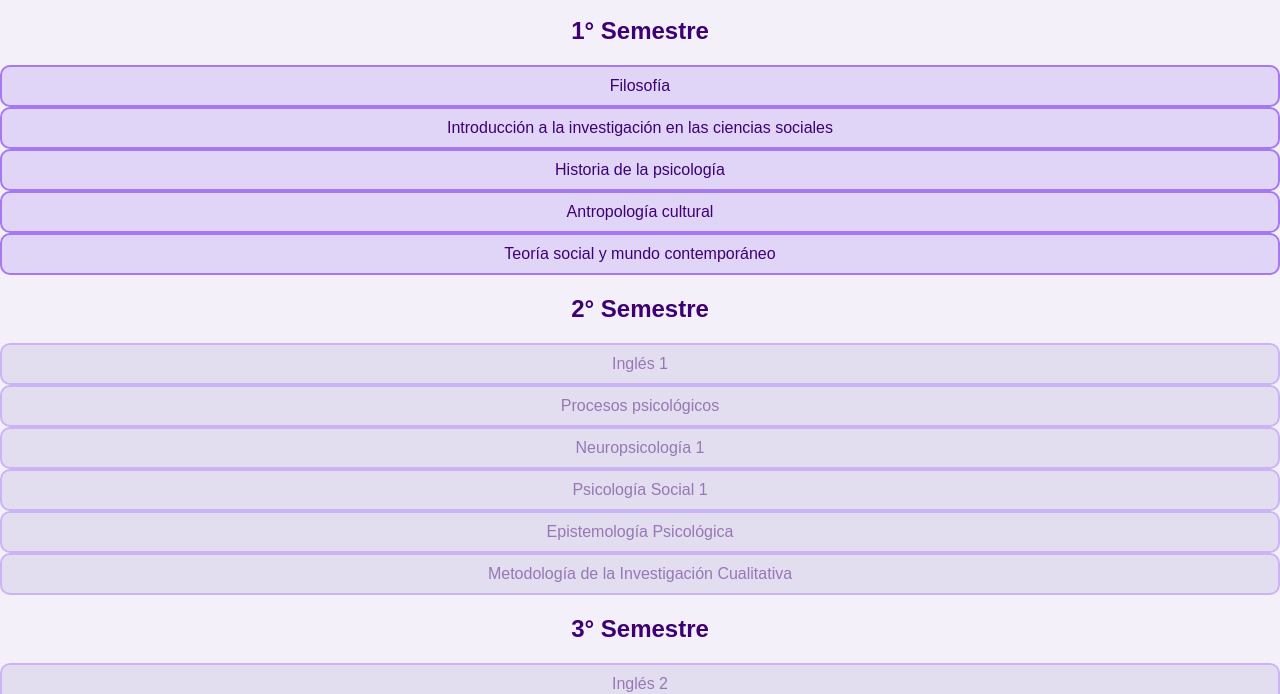
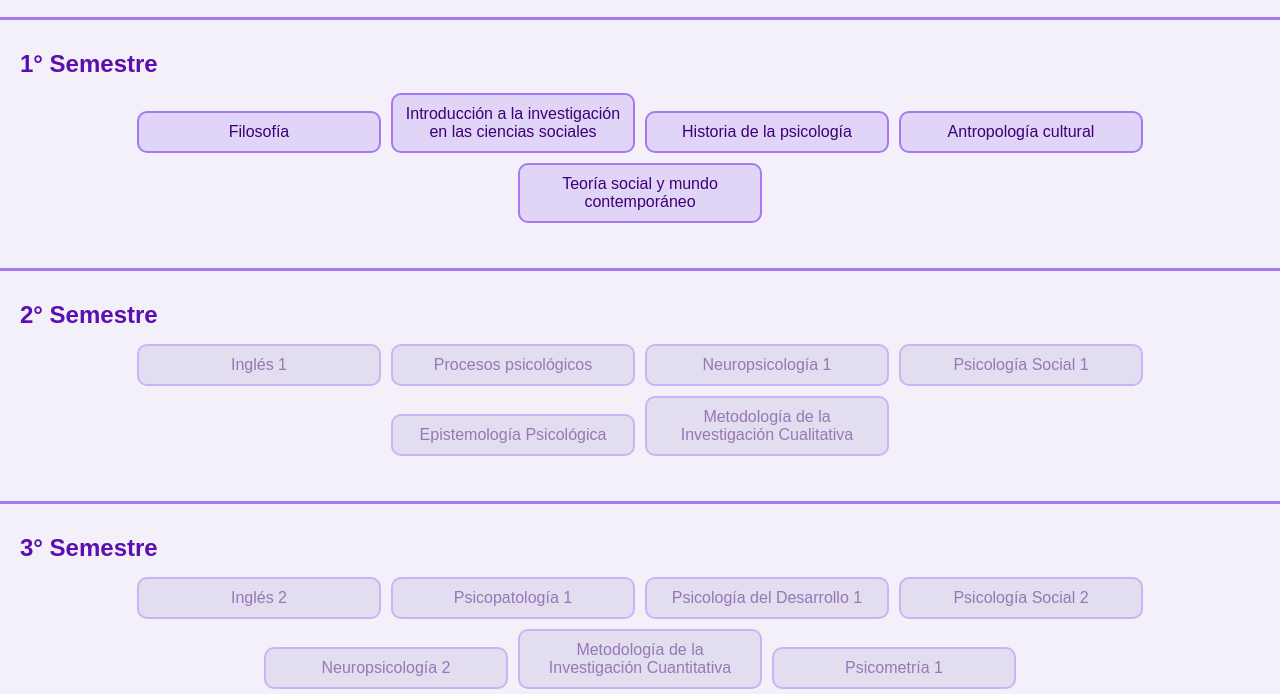
Before and after one commit to javitaignacia/Malla-Curricular-Psico, a plain HTML site: page index.html in a window 1280 px wide. Shown: the part 101-795 px from the top of the page. Drawn offline with Linux system fonts and the light colour scheme.

Commit message:
Update styles.css

```diff
--- a/styles.css
+++ b/styles.css
@@ -23,6 +23,24 @@ h1 {
   margin: auto;
 }
 
+.semester {
+  margin-bottom: 30px;
+  padding: 10px 20px;
+  border-top: 3px solid #a678f2;
+}
+
+.semester h2 {
+  text-align: left;
+  color: #5c0faf;
+  margin-bottom: 10px;
+}
+
+.semester .course {
+  display: inline-block;
+  margin: 5px;
+  width: 220px;
+}
+
 .course {
   padding: 10px;
   background-color: #e0d4f7;
```
